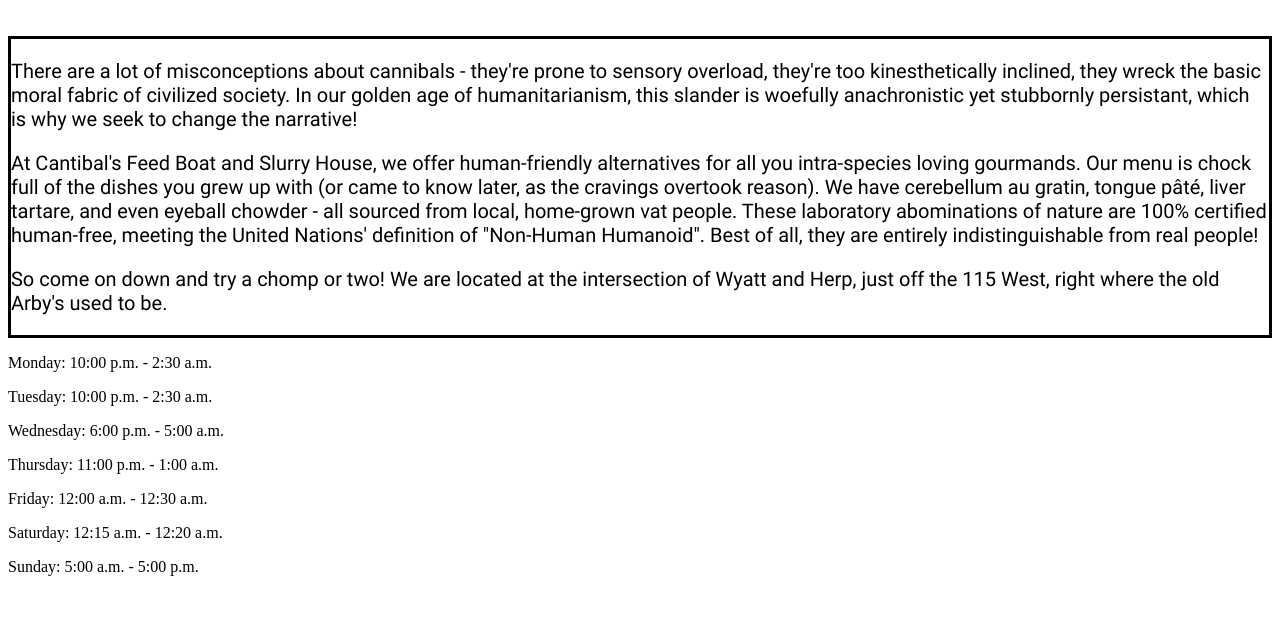
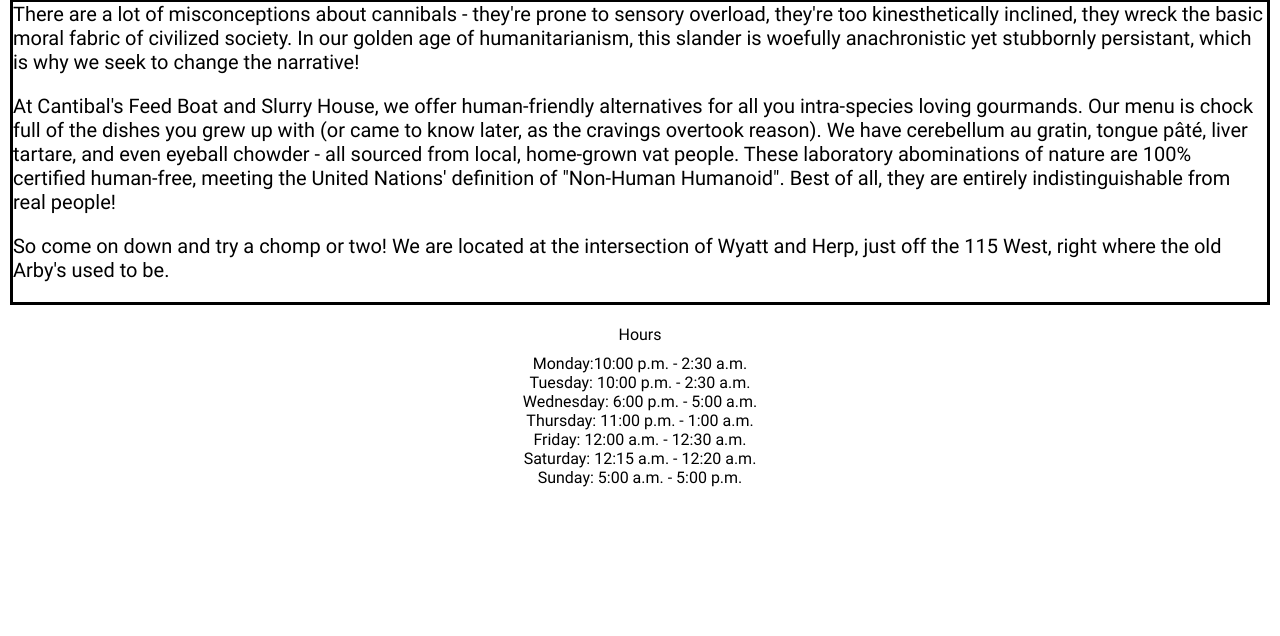
Before and after one commit to technexx/Webpack-Restaurant, a website: page dist/index.html in a window 1280 px wide. Shown: the part 164-800 px from the top of the page. Drawn offline with Linux system fonts and the light colour scheme.

Commit message:
css + margin + spacing

```diff
--- a/src/mainLayout.js
+++ b/src/mainLayout.js
@@ -8,7 +8,6 @@ createHours()
 function createMenu() {
     const div = document.createElement("div")
     div.classList.add("menu")
-
     content.appendChild(div)
 
     const menu = document.querySelector(".menu")
@@ -28,7 +27,6 @@ function createMenu() {
 function createHeader() {
     const div = document.createElement("div")
     div.classList.add("header")
-
     content.appendChild(div)
 
     const header = document.querySelector(".header")
@@ -38,7 +36,6 @@ function createHeader() {
 function createIntro() {
     const div = document.createElement("div")
     div.classList.add("intro")
-
     content.append(div)
 
     const parOne = document.createElement("p")
@@ -60,10 +57,10 @@ function createIntro() {
 function createHours() {
     const div = document.createElement("div")
     div.classList.add("hours")
-
     content.append(div)
 
     const hours = document.querySelector(".hours")
+    hours.innerText = "Hours"
 
     for (let i=0; i<7; i++) {
         const par = document.createElement("p")
@@ -73,7 +70,7 @@ function createHours() {
 
     const days = document.querySelectorAll(".hours > p")
 
-    days[0].innerText = "Monday: 10:00 p.m. - 2:30 a.m."
+    days[0].innerText = "Monday:10:00 p.m. - 2:30 a.m."
     days[1].innerText = "Tuesday: 10:00 p.m. - 2:30 a.m."
     days[2].innerText = "Wednesday: 6:00 p.m. - 5:00 a.m."
     days[3].innerText = "Thursday: 11:00 p.m. - 1:00 a.m."
--- a/src/style.css
+++ b/src/style.css
@@ -1,8 +1,21 @@
+*{
+    font-family: "Roboto";
+    margin: 0px;
+    padding: 0px;
+}
+
+.content {
+    display: flex;
+    flex-direction: column;
+    justify-content: center;
+}
+
 .menu {
     display: flex;
     justify-content: center;
     column-gap: 40px;
     font-size: 20px;
+    margin-top: 10px;
 }
 
 .header {
@@ -18,9 +31,23 @@
 
 .intro {
     font-size: 20px;
-    font-family: "Roboto";
     border: 3px solid black;
     margin-top: 40px;
+    margin-left: 10px;
+    margin-right: 10px;
+}
+
+.intro p {
+    margin-bottom: 20px;
+}
+
+.hours {
+    text-align: center;
+    margin-top: 20px;
+}
+
+.hours #day-1-hours {
+    margin-top: 10px;
 }
 
 @font-face {
```
Also changed, not shown: dist/main.js.
